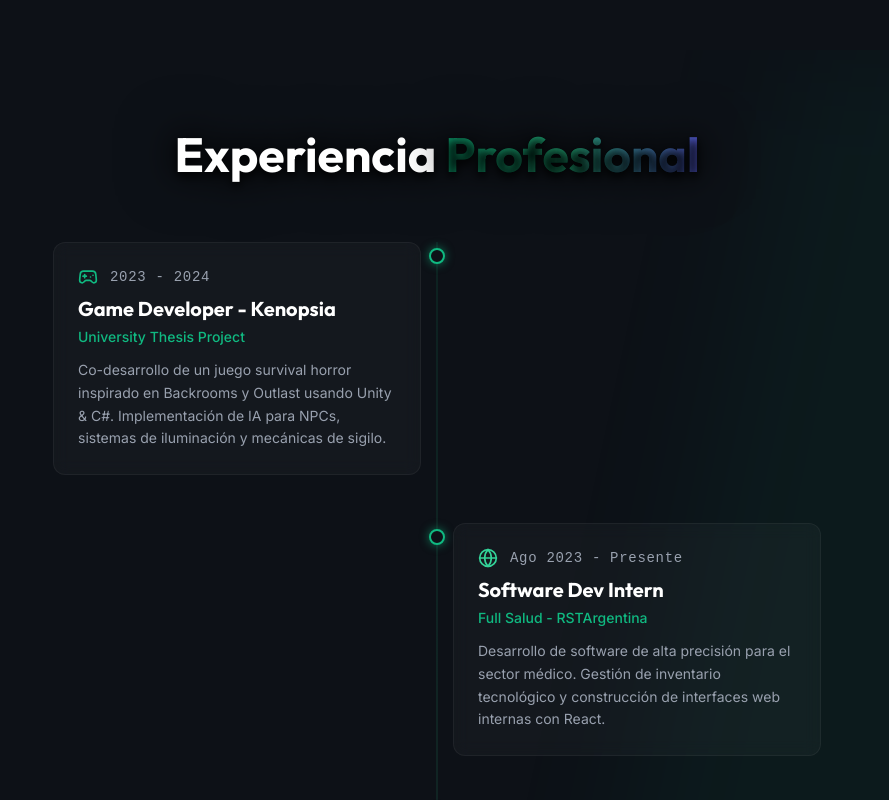
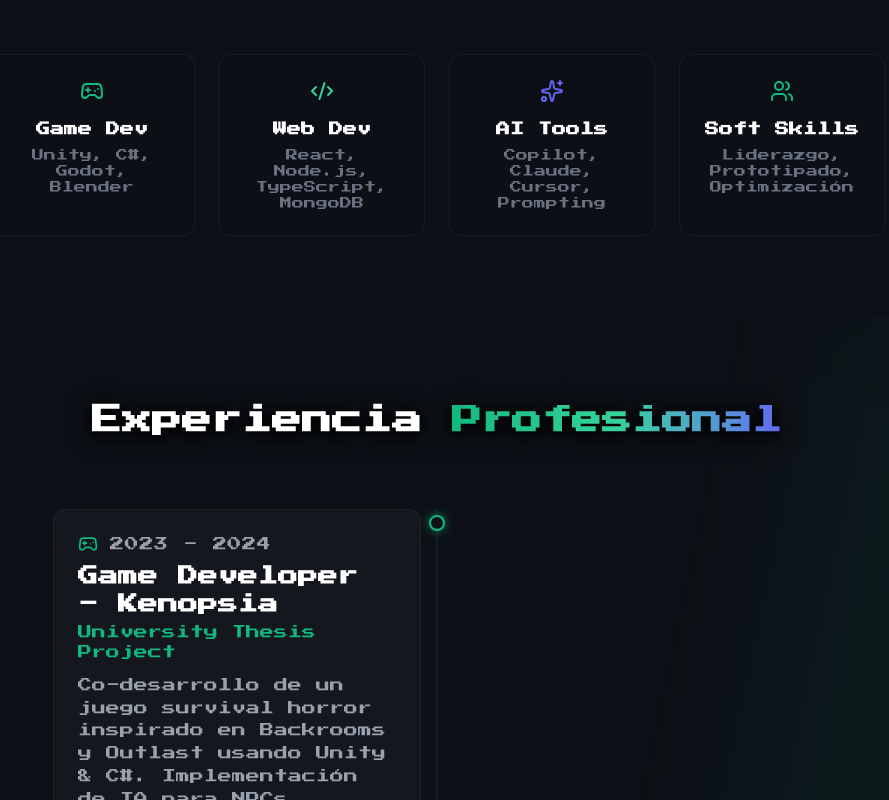
Before and after one commit to EmaBilibili/My-Portfolio, a React (Vite) app: page / in a window 1280 px wide. Shown: the part 1520-2320 px from the top of the page, without its empty margins (203-1092 px from the left). Built offline with nearby package versions, Linux system fonts and the light colour scheme.

Commit message:
feat(UI): change global fonts to pixelart and fix gradient heading shadow

```diff
--- a/src/components/Experience.jsx
+++ b/src/components/Experience.jsx
@@ -21,7 +21,7 @@ const Experience = () => {
                     initial={{ opacity: 0, y: 20 }}
                     whileInView={{ opacity: 1, y: 0 }}
                     viewport={{ once: true }}
-                    className="text-4xl md:text-5xl font-bold mb-16 text-center font-heading heading-readable"
+                    className="text-2xl md:text-3xl font-bold mb-16 text-center font-heading heading-readable leading-relaxed"
                 >
                     Experiencia <span className="text-gradient">Profesional</span>
                 </motion.h2>
--- a/src/index.css
+++ b/src/index.css
@@ -8,9 +8,9 @@
   --color-accent: #6366f1;
   --color-danger: #f43f5e;
 
-  --font-heading: 'Outfit', sans-serif;
-  --font-mono: 'JetBrains Mono', 'Fira Code', monospace;
-  --font-sans: 'Inter', system-ui, sans-serif;
+  --font-heading: 'Press Start 2P', monospace;
+  --font-mono: 'Press Start 2P', monospace;
+  --font-sans: 'Press Start 2P', monospace;
   --font-pixel: 'Press Start 2P', monospace;
 }
 
@@ -78,7 +78,7 @@
   }
 
   .heading-readable {
-    text-shadow: 0 0 30px rgba(0, 0, 0, 1), 0 0 60px rgba(0, 0, 0, 0.8), 0 4px 8px rgba(0, 0, 0, 0.9);
+    filter: drop-shadow(0 0 10px rgba(0, 0, 0, 0.8)) drop-shadow(0 4px 8px rgba(0,0,0,0.9));
   }
 
   /* Pixel-art style border */
```
